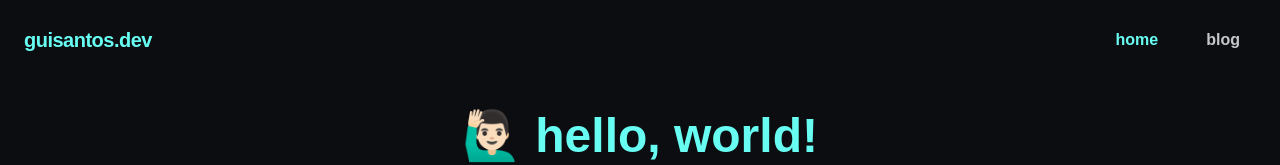
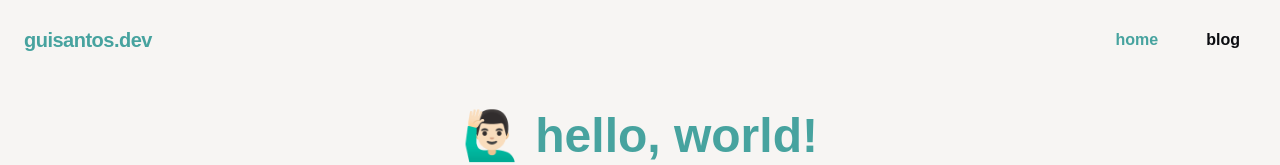
Before and after one commit to ouwargui/guisantos.dev, a Next.js app: page / in a window 1280 px wide. Shown: the top 165 px of the page. Built offline with nearby package versions, Linux system fonts and the light colour scheme; a web font is replaced by a local one.

Commit message:
feat: wip light mode

```diff
--- a/package.json
+++ b/package.json
@@ -57,6 +57,8 @@
   "trustedDependencies": [
     "@biomejs/biome",
     "@vercel/speed-insights",
-    "sharp"
+    "esbuild",
+    "sharp",
+    "unrs-resolver"
   ]
 }
--- a/src/app/globals.css
+++ b/src/app/globals.css
@@ -1,11 +1,19 @@
 @import "tailwindcss";
 
 :root {
-  --foreground: oklch(0.83 0.0018 247.84);
-  --background: oklch(0.16 0.0087 274.28);
-  --primary: oklch(0.91 0.1282 188.42);
-  --secondary: oklch(0.66 0.0877 191.36);
-  --muted: oklch(0.27 0.0242 253.69);
+  --foreground: oklch(82.918% 0.00187 248.994);
+  --background: oklch(15.984% 0.00864 274.307);
+  --primary: oklch(91.091% 0.12831 188.479);
+  --secondary: oklch(65.925% 0.08719 191.405);
+  --muted: oklch(26.918% 0.02427 253.731);
+
+  @media (prefers-color-scheme: light) {
+    --foreground: oklch(15.984% 0.00864 274.307);
+    --background: oklch(97.113% 0.00332 67.035);
+    --primary: oklch(65.925% 0.08719 191.405);
+    --secondary: oklch(26.918% 0.02427 253.731);
+    --muted: oklch(79.907% 0.02732 202.687);
+  }
 }
 
 html::selection {
@@ -28,7 +36,6 @@ html::selection {
     margin-right: 1.5rem;
     display: inline-block;
     text-align: right;
-    color: var(--foreground);
   }
 }
 
@@ -46,7 +53,6 @@ html::selection {
     margin-right: 1.5rem;
     display: inline-block;
     text-align: right;
-    color: var(--foreground);
   }
 }
 
@@ -55,7 +61,7 @@ html::selection {
 }
 
 @utility gradient {
-  @apply text-transparent font-bold bg-clip-text bg-gradient-to-r from-primary to-secondary;
+  @apply text-transparent font-bold bg-clip-text bg-linear-to-r from-primary to-secondary;
 }
 
 @utility anchor {
--- a/src/posts/hello-world.mdx
+++ b/src/posts/hello-world.mdx
@@ -13,13 +13,11 @@ export const metadata = {
   }
 }
 
-# Hello World 🙋🏻‍♂️
-
 Welcome to my blog and **my first post**. In this blog, I will share my experiences and knowledge about software development and other things that I like. In this first post, I will talk about why I decided to create this blog and what you can expect from it.
 
 ## Who am I? 👨🏻‍💻
 
-My name is **Guilherme, I'm 21 years old and I'm a Software Engineer. I'm from Brazil and I'm currently living in São Paulo. I'm passionate about technology and I love to learn new things. I'm also a huge fan of sports and I love the American leagues like the NFL and the NBA.
+My name is **Guilherme**, I'm 21 years old and I'm a Software Engineer. I'm from Brazil and I'm currently living in São Paulo. I'm passionate about technology and I love to learn new things. I'm also a huge fan of sports and I love the American leagues like the NFL and the NBA.
 
 I've worked with projects using **React Native**, **React**, **Angular**, **Vue**, **Node.js**, **Java**, **Python** and the list goes on. I'm always looking to learn new things and improve my skills.
 
```
Also changed, not shown: 2 other files (tests, documents, lock files or other folders).
